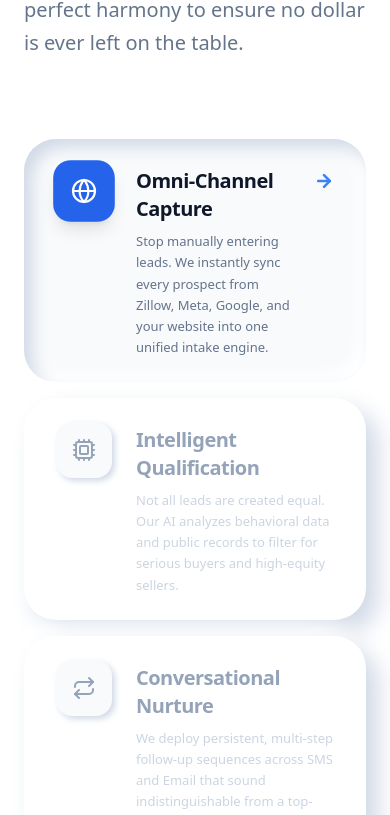
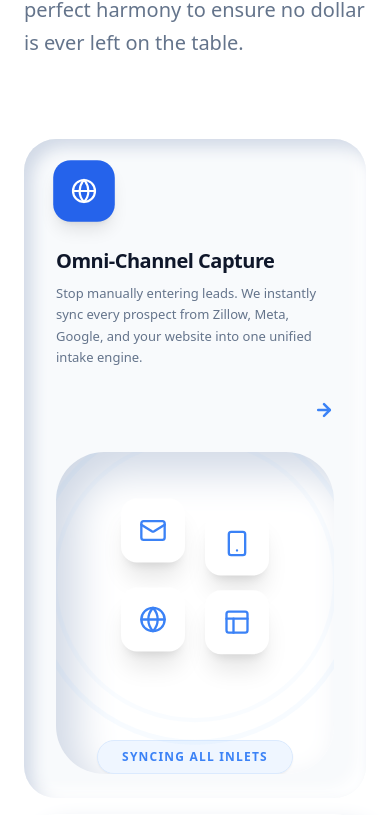
Before and after one commit to orlandoperflo/blossom, a Next.js app: page / in a window 390 px wide. Shown: the part 3120-3935 px from the top of the page. Built offline with nearby package versions, Linux system fonts and the light colour scheme.

Commit message:
Restore tap-to-expand mobile architecture animation

```diff
--- a/components/LandingPage.jsx
+++ b/components/LandingPage.jsx
@@ -385,6 +385,10 @@ const VisualStage = ({ activeId }) => {
 const StepsSection = () => {
   const [activeStep, setActiveStep] = useState("01");
 
+  const handleStepTap = (stepId) => {
+    setActiveStep((current) => (current === stepId ? null : stepId));
+  };
+
   const steps = [
     {
       id: "01",
@@ -437,7 +441,8 @@ const StepsSection = () => {
               <motion.div
                 key={step.id}
                 onMouseEnter={() => setActiveStep(step.id)}
-                className={`relative group px-8 py-6 rounded-[32px] cursor-pointer transition-all duration-300 flex items-start gap-6 flex-1
+                onClick={() => handleStepTap(step.id)}
+                className={`relative group px-8 py-6 rounded-[32px] cursor-pointer transition-all duration-300 flex flex-wrap items-start gap-6 flex-1
                   ${activeStep === step.id
                     ? 'bg-slate-50 shadow-[inset_8px_8px_16px_#d1d9e6,inset_-8px_-8px_16px_#ffffff]'
                     : 'bg-white shadow-[12px_12px_24px_#d1d9e6,-12px_-12px_24px_#ffffff] hover:shadow-[6px_6px_12px_#d1d9e6,-6px_-6px_12px_#ffffff]'}
@@ -462,6 +467,11 @@ const StepsSection = () => {
                   <motion.div layoutId="activeStepArrow" className="ml-auto mt-2 text-blue-500 flex-shrink-0">
                     <ArrowRight size={20} strokeWidth={3} />
                   </motion.div>
+                )}
+                {activeStep === step.id && (
+                  <div className="mt-2 w-full basis-full lg:hidden">
+                    <VisualStage activeId={step.id} />
+                  </div>
                 )}
               </motion.div>
             ))}
```
